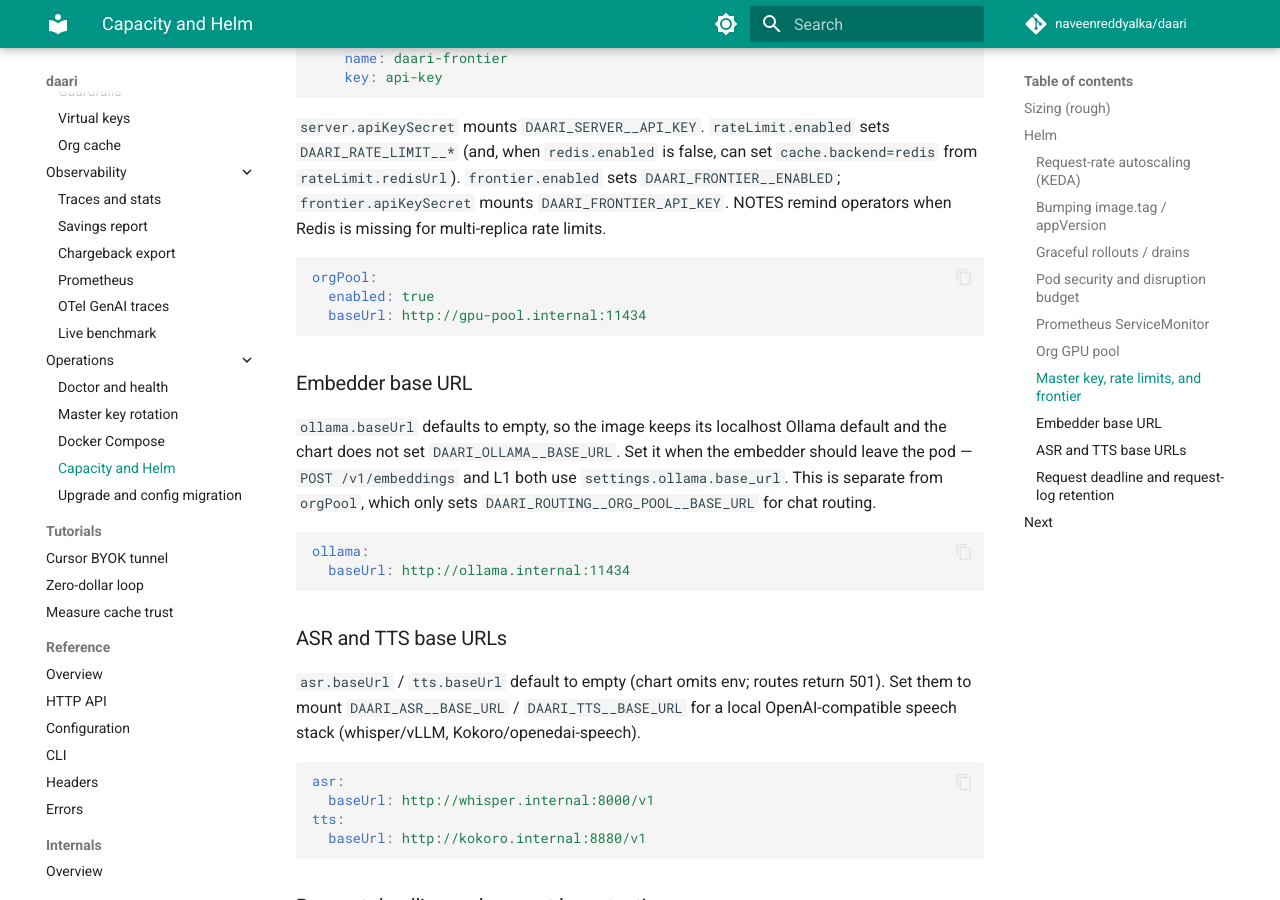
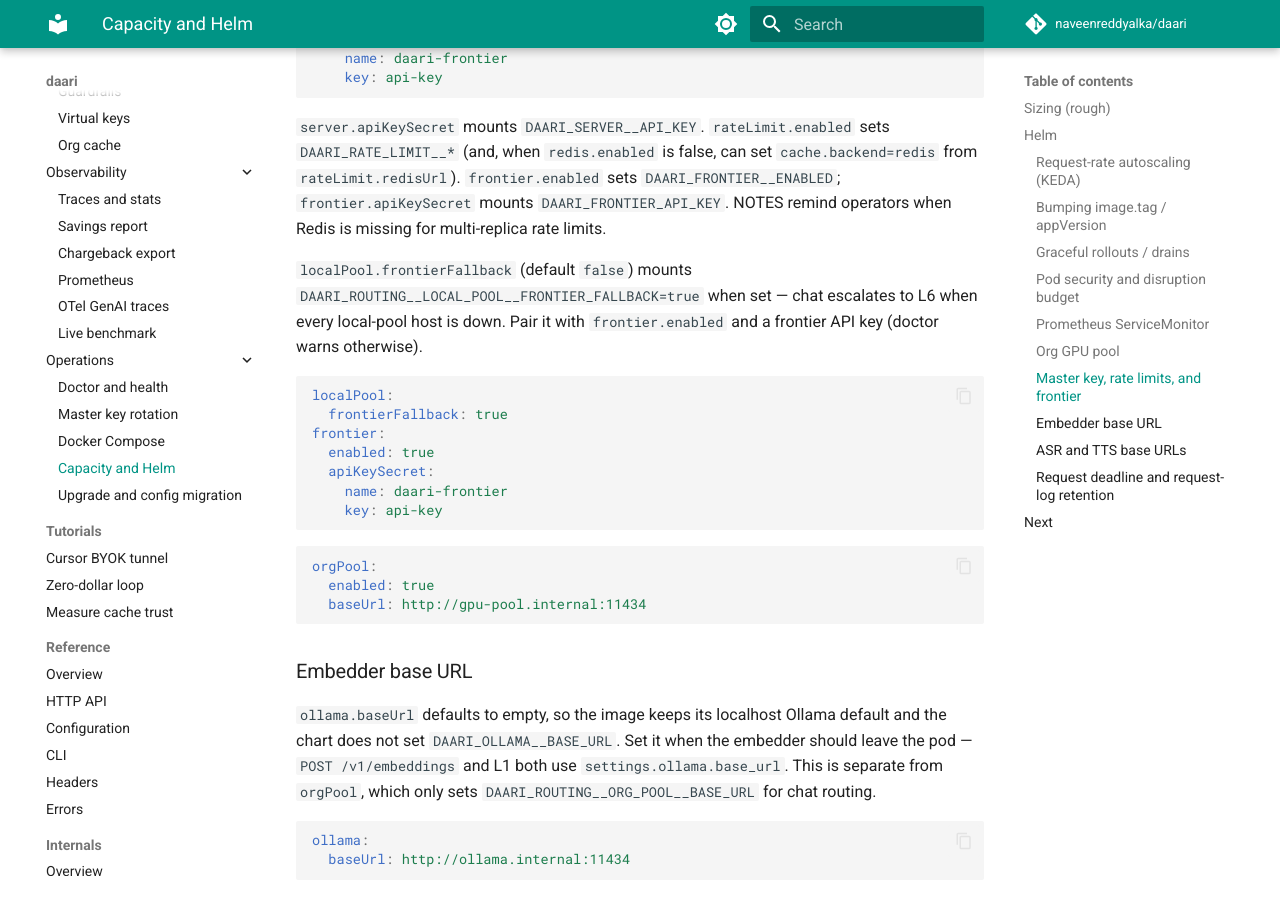
Before and after one commit to naveenreddyalka/daari, an MkDocs documentation site: the page built from docs/developer/guides/operations/capacity-helm.md, in a window 1280 px wide and 900 px high, scrolled down 4588 px. Built offline with MkDocs 1.6.1 and Material for MkDocs 9.7.7, drawn with Linux system fonts in a browser that asks for light colours; comment, search, counter and statistics services are not loaded.

Commit message:
feat(helm): expose localPool.frontierFallback in chart values (#892)
Wire DAARI_ROUTING__LOCAL_POOL__FRONTIER_FALLBACK so single-GPU fleets
can opt into governed L6 when every local host is down. Closes #887.

Co-authored-by: Cursor <cursoragent@cursor.com>

````diff
--- a/docs/developer/guides/operations/capacity-helm.md
+++ b/docs/developer/guides/operations/capacity-helm.md
@@ -185,6 +185,21 @@ frontier:
 `DAARI_FRONTIER__ENABLED`; `frontier.apiKeySecret` mounts `DAARI_FRONTIER_API_KEY`.
 NOTES remind operators when Redis is missing for multi-replica rate limits.
 
+`localPool.frontierFallback` (default `false`) mounts
+`DAARI_ROUTING__LOCAL_POOL__FRONTIER_FALLBACK=true` when set — chat escalates to
+L6 when every local-pool host is down. Pair it with `frontier.enabled` and a
+frontier API key (doctor warns otherwise).
+
+```yaml
+localPool:
+  frontierFallback: true
+frontier:
+  enabled: true
+  apiKeySecret:
+    name: daari-frontier
+    key: api-key
+```
+
 ```yaml
 orgPool:
   enabled: true
````
Also changed, not shown: docs/TRACKING.md (+7 -0 lines), 3 other files.
